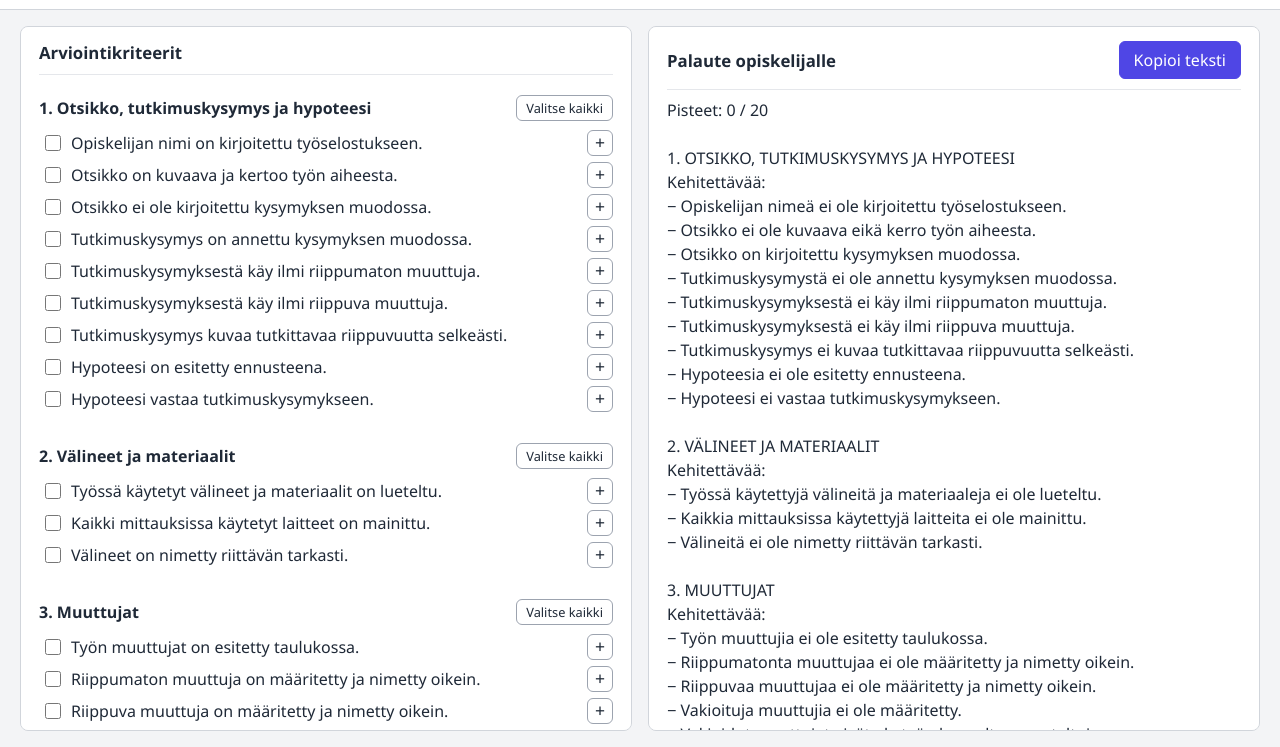
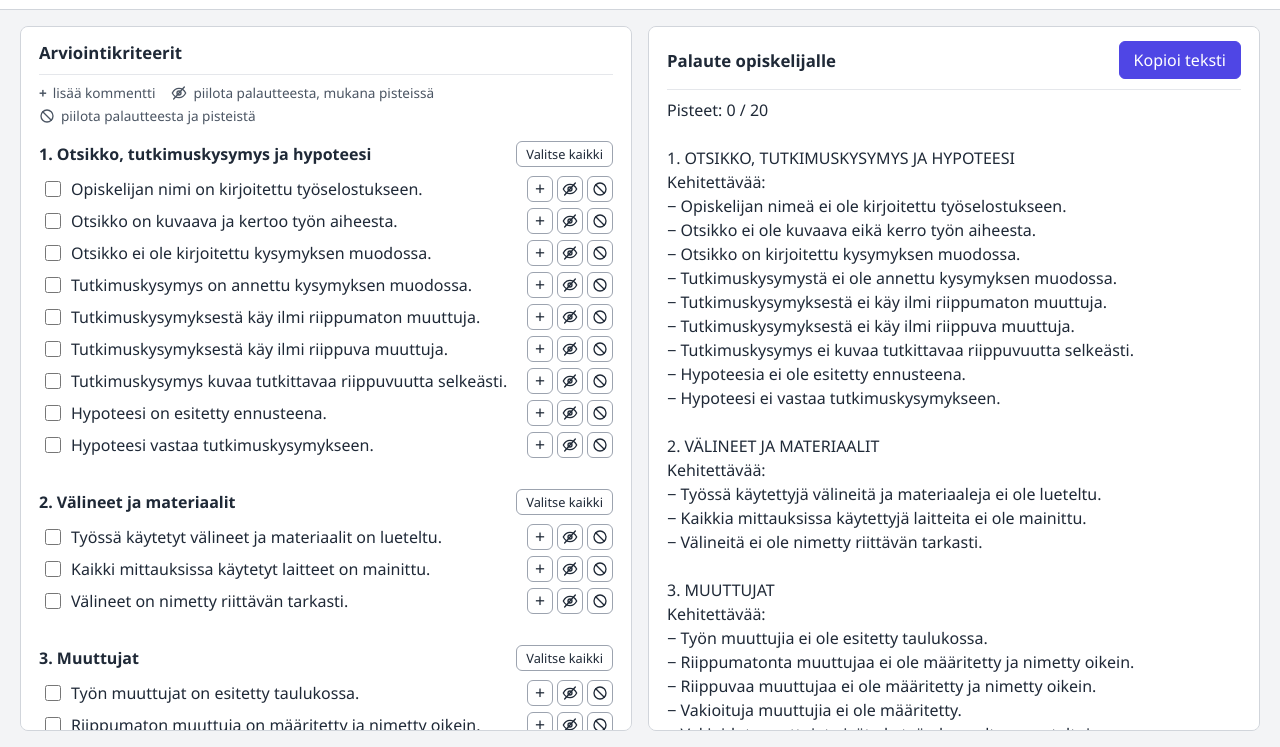
Before and after one commit to hannutoinonen-beep/fy1-2-arviointi, a plain HTML site: page index.html in a window 1280 px wide. Shown: the part 53-800 px from the top of the page. Drawn offline with Linux system fonts and the light colour scheme.

Commit message:
Add files via upload

```diff
--- a/index.html
+++ b/index.html
@@ -43,9 +43,17 @@
   label input { margin: 3px 0 0; width: 16px; height: 16px; flex: none; }
   .item-row { display: flex; gap: 8px; align-items: flex-start; }
   .item-row label { flex: 1; }
-  .comment-toggle {
-    flex: none; width: 26px; height: 26px; padding: 0; margin-top: 3px; line-height: 1; font-size: 1.1rem;
+  .item-actions { display: flex; flex: none; gap: 4px; margin-top: 3px; }
+  .icon-button {
+    display: inline-flex; align-items: center; justify-content: center;
+    width: 26px; height: 26px; padding: 0; line-height: 1; font-size: 1.1rem;
   }
+  .icon-button svg, .legend svg { width: 16px; height: 16px; fill: none; stroke: currentColor; stroke-width: 2; stroke-linecap: round; }
+  .icon-button[aria-pressed="true"], .icon-button[aria-pressed="true"]:hover { background: #1f2937; border-color: #1f2937; color: #fff; }
+  .item-row.hidden-text label span { color: #6b7280; font-style: italic; }
+  .item-row.excluded label span { color: #6b7280; text-decoration: line-through; }
+  .legend { display: flex; flex-wrap: wrap; gap: 4px 16px; margin: 0 0 4px; font-size: .85rem; color: #4b5563; }
+  .legend span { display: inline-flex; gap: 6px; align-items: center; }
   .comment-toggle.has-comment, .comment-toggle.has-comment:hover { background: #1f2937; border-color: #1f2937; color: #fff; }
   .comment {
     display: block; width: calc(100% - 32px); margin: 2px 0 8px 32px; padding: 6px 8px;
@@ -70,6 +78,11 @@
 <main>
   <section class="column">
     <div class="column-head"><h2>Arviointikriteerit</h2></div>
+    <p class="legend">
+      <span><b>+</b> lisää kommentti</span>
+      <span id="legend-hide">piilota palautteesta, mukana pisteissä</span>
+      <span id="legend-exclude">piilota palautteesta ja pisteistä</span>
+    </p>
     <form id="checklist"></form>
   </section>
   <section class="column">
@@ -174,6 +187,21 @@ function element(tag, props = {}, ...children) {
   return node;
 }
 
+// Yliviivattu silmä: piilotettu tekstistä. Kieltomerkki: ei mukana lainkaan.
+const ICONS = {
+  hide: '<svg viewBox="0 0 24 24" aria-hidden="true"><path d="M2 12s3.5-7 10-7 10 7 10 7-3.5 7-10 7S2 12 2 12z"/><circle cx="12" cy="12" r="3"/><path d="M4 21 20 3"/></svg>',
+  exclude: '<svg viewBox="0 0 24 24" aria-hidden="true"><circle cx="12" cy="12" r="9"/><path d="M5.6 5.6l12.8 12.8"/></svg>'
+};
+document.getElementById("legend-hide").insertAdjacentHTML("afterbegin", ICONS.hide);
+document.getElementById("legend-exclude").insertAdjacentHTML("afterbegin", ICONS.exclude);
+
+function modeButton(icon, title, itemText) {
+  const button = element("button", { type: "button", className: "icon-button", title });
+  button.innerHTML = icon;
+  button.setAttribute("aria-label", title + ": " + itemText);
+  return button;
+}
+
 // Rakennetaan vasemman palstan checkbox-lista
 const sectionBoxes = SECTIONS.map(section => {
   const toggle = element("button", { type: "button" });
@@ -182,10 +210,12 @@ const sectionBoxes = SECTIONS.map(section => {
 
   const comments = [];
   const commentButtons = [];
+  const modes = []; // "normal", "hidden" tai "excluded"
+  const setModes = [];
   const boxes = section.items.map(([text], i) => {
     const box = element("input", { type: "checkbox", autocomplete: "off" });
     const commentButton = element("button", {
-      type: "button", className: "comment-toggle", textContent: "+", title: "Lisää kommentti"
+      type: "button", className: "icon-button comment-toggle", textContent: "+", title: "Lisää kommentti"
     });
     commentButton.setAttribute("aria-label", "Lisää kommentti: " + text);
     commentButton.setAttribute("aria-expanded", "false");
@@ -201,13 +231,31 @@ const sectionBoxes = SECTIONS.map(section => {
       if (!comment.hidden) comment.focus();
     });
 
+    const hideButton = modeButton(ICONS.hide, "Piilota palautteesta, mukana pisteissä", text);
+    const excludeButton = modeButton(ICONS.exclude, "Piilota palautteesta ja pisteistä", text);
+    const row = element("div", { className: "item-row" },
+      element("label", {}, box, element("span", { textContent: text })),
+      element("div", { className: "item-actions" }, commentButton, hideButton, excludeButton));
+
+    // Tilat sulkevat toisensa pois
+    setModes[i] = mode => {
+      modes[i] = mode;
+      hideButton.setAttribute("aria-pressed", String(mode === "hidden"));
+      excludeButton.setAttribute("aria-pressed", String(mode === "excluded"));
+      row.classList.toggle("hidden-text", mode === "hidden");
+      row.classList.toggle("excluded", mode === "excluded");
+    };
+    setModes[i]("normal");
+    for (const [button, mode] of [[hideButton, "hidden"], [excludeButton, "excluded"]]) {
+      button.addEventListener("click", () => {
+        setModes[i](modes[i] === mode ? "normal" : mode);
+        update();
+      });
+    }
+
     comments[i] = comment;
     commentButtons[i] = commentButton;
-    fieldset.append(
-      element("div", { className: "item-row" },
-        element("label", {}, box, element("span", { textContent: text })),
-        commentButton),
-      comment);
+    fieldset.append(row, comment);
     return box;
   });
 
@@ -218,16 +266,17 @@ const sectionBoxes = SECTIONS.map(section => {
   });
 
   form.append(fieldset);
-  return { boxes, comments, commentButtons, toggle };
+  return { boxes, comments, commentButtons, modes, setModes, toggle };
 });
 
 function update() {
   let selected = 0;
   let total = 0;
+  let excluded = 0;
   const parts = [];
 
   SECTIONS.forEach((section, s) => {
-    const { boxes, comments, commentButtons, toggle } = sectionBoxes[s];
+    const { boxes, comments, commentButtons, modes, toggle } = sectionBoxes[s];
     const good = [];
     const improve = [];
 
@@ -235,13 +284,21 @@ function update() {
       const comment = comments[i].value.trim();
       const suffix = comment ? " – " + comment : "";
       commentButtons[i].classList.toggle("has-comment", comment !== "");
+      if (modes[i] === "excluded") {
+        excluded++;
+        return;
+      }
+      total++;
+      if (boxes[i].checked) selected++;
+      if (modes[i] === "hidden") return;
       if (boxes[i].checked) good.push("+ " + positive + suffix);
       else improve.push("− " + negative + suffix);
     });
 
-    selected += good.length;
-    total += section.items.length;
-    toggle.textContent = improve.length ? "Valitse kaikki" : "Poista valinnat";
+    toggle.textContent = boxes.every(b => b.checked) ? "Poista valinnat" : "Valitse kaikki";
+
+    // Osa jää pois palautteesta, jos siinä ei ole yhtään näytettävää kohtaa
+    if (!good.length && !improve.length) return;
 
     const lines = [section.title.toUpperCase()];
     if (good.length) lines.push("Onnistumiset:", ...good);
@@ -251,11 +308,12 @@ function update() {
   });
 
   // Kokonaislukulaskenta ennen jakoa, pyöristys alaspäin
-  const points = Math.floor(selected * MAX_POINTS / total);
+  const points = total ? Math.floor(selected * MAX_POINTS / total) : 0;
   const scoreText = `Pisteet: ${points} / ${MAX_POINTS}`;
 
-  scoreEl.textContent = `${scoreText} (valittu ${selected} / ${total} kohtaa)`;
-  output.textContent = `${scoreText}\n\n${parts.join("\n\n")}`;
+  const excludedText = excluded ? `, ${excluded} ei mukana pisteissä` : "";
+  scoreEl.textContent = `${scoreText} (valittu ${selected} / ${total} kohtaa${excludedText})`;
+  output.textContent = [scoreText, ...parts].join("\n\n");
 }
 
 // Varakeino selaimille, joissa leikepöytärajapinta ei ole käytettävissä
@@ -292,11 +350,13 @@ form.addEventListener("keydown", event => {
 });
 
 document.getElementById("reset").addEventListener("click", () => {
-  const anyData = sectionBoxes.some(s => s.boxes.some(b => b.checked) || s.comments.some(c => c.value.trim()));
-  if (anyData && !confirm("Tyhjennetäänkö kaikki valinnat ja kommentit?")) return;
+  const anyData = sectionBoxes.some(s => s.boxes.some(b => b.checked) || s.comments.some(c => c.value.trim()) ||
+    s.modes.some(m => m !== "normal"));
+  if (anyData && !confirm("Tyhjennetäänkö kaikki valinnat, kommentit ja piilotukset?")) return;
   form.reset();
   sectionBoxes.forEach(s => {
     s.comments.forEach(c => c.hidden = true);
+    s.setModes.forEach(setMode => setMode("normal"));
     s.commentButtons.forEach(b => b.setAttribute("aria-expanded", "false"));
   });
   update();
```
